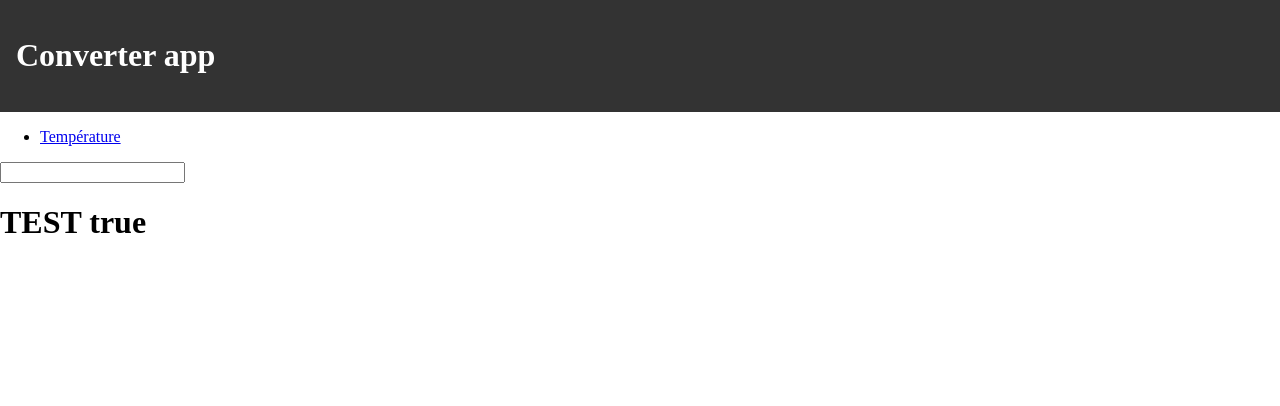
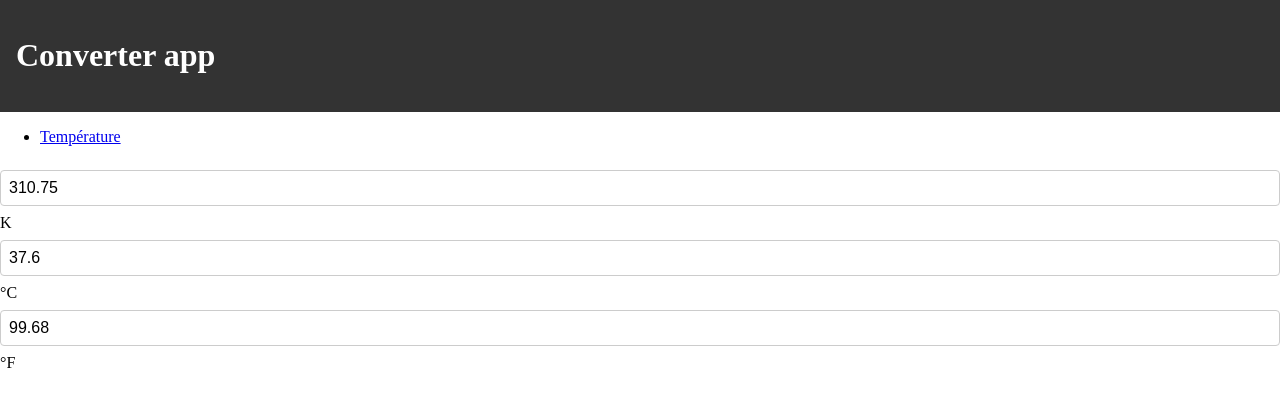
Before and after one commit to Chabloz/WebMobUi52-live-2, a Vue app: page / in a window 1280 px wide. Shown: the top 406 px of the page. Built offline with nearby package versions, Linux system fonts and the light colour scheme.

Commit message:
Add computed props and  example

```diff
--- a/src/App.vue
+++ b/src/App.vue
@@ -2,24 +2,57 @@
   import { computed, ref, watch, watchEffect } from 'vue';
   import TheHeader from './components/TheHeader.vue';
   import TheNav from './components/TheNav.vue';
+  import BaseInputNumber from './components/bases/BaseInputNumber.vue';
+  import { roundToTwoDecimals } from './utils/math.js';
 
-  const n = ref(null);
+  const tempSi = ref(37.6+273.15); // 0 Kelvin by default
 
-  const isCold = computed(() => n.value < 10);
+  const tempKelvin = computed({
+    get: () => roundToTwoDecimals(tempSi.value),
+    set: (value) => tempSi.value = value,
+  });
 
-  watch([n], () => {
-    console.log(n.value);
+  const tempFahrenheit = computed({
+    get: () => roundToTwoDecimals((tempSi.value - 273.15) * 9/5 + 32),
+    set: (value) => tempSi.value = (value - 32) * 5/9 + 273.15,
+  })
+
+  const tempCelsius = computed({
+    get: () => roundToTwoDecimals(tempSi.value - 273.15),
+    set: (value) => tempSi.value = value + 273.15,
   });
+
+
 </script>
 
 <template>
   <TheHeader>Converter app</TheHeader>
   <TheNav />
   <form>
-    <!-- <input type="number" :value="n" @input="setN"/> -->
-    <input type="number" v-model="n"/>
+    <!-- <input type="number" :value="tempSi" @input="setTempsi"/> -->
+    <BaseInputNumber
+      placeholder="Kelvin"
+      id="tempKelvin"
+      name="tempKelvin"
+      symbol="K"
+      v-model="tempKelvin"
+    />
+    <BaseInputNumber
+      placeholder="Celsius"
+      id="tempCelsius"
+      name="tempCelsius"
+      symbol="°C"
+      v-model="tempCelsius"
+    />
+    <BaseInputNumber
+      placeholder="Fahrenheit"
+      id="tempFahrenheit"
+      name="tempFahrenheit"
+      symbol="°F"
+      v-model="tempFahrenheit"
+    />
   </form>
-  <h1>TEST {{ n }} {{  isCold }}</h1>
+
 </template>
 
 <style>
--- /dev/null
+++ b/src/components/bases/BaseInputNumber.vue
@@ -0,0 +1,32 @@
+<script setup>
+  const model = defineModel();
+  const props = defineProps({
+    symbol: {
+      type: String,
+      default: null,
+    },
+  });
+</script>
+
+<template>
+  <div>
+    <input
+      v-bind="$attrs"
+      type="number"
+      v-model="model"
+    />
+    <symbol v-if="symbol != null">{{ symbol }}</symbol>
+  </div>
+</template>
+
+<style scoped>
+  input[type="number"] {
+    width: 100%;
+    margin: 0.5rem 0;
+    padding: 0.5rem;
+    border: 1px solid #ccc;
+    border-radius: 4px;
+    font-size: 1rem;
+    box-sizing: border-box;
+  }
+</style>
--- /dev/null
+++ b/src/utils/math.js
@@ -0,0 +1,3 @@
+export function roundToTwoDecimals(num) {
+  return parseFloat(num.toFixed(2));
+}
```
